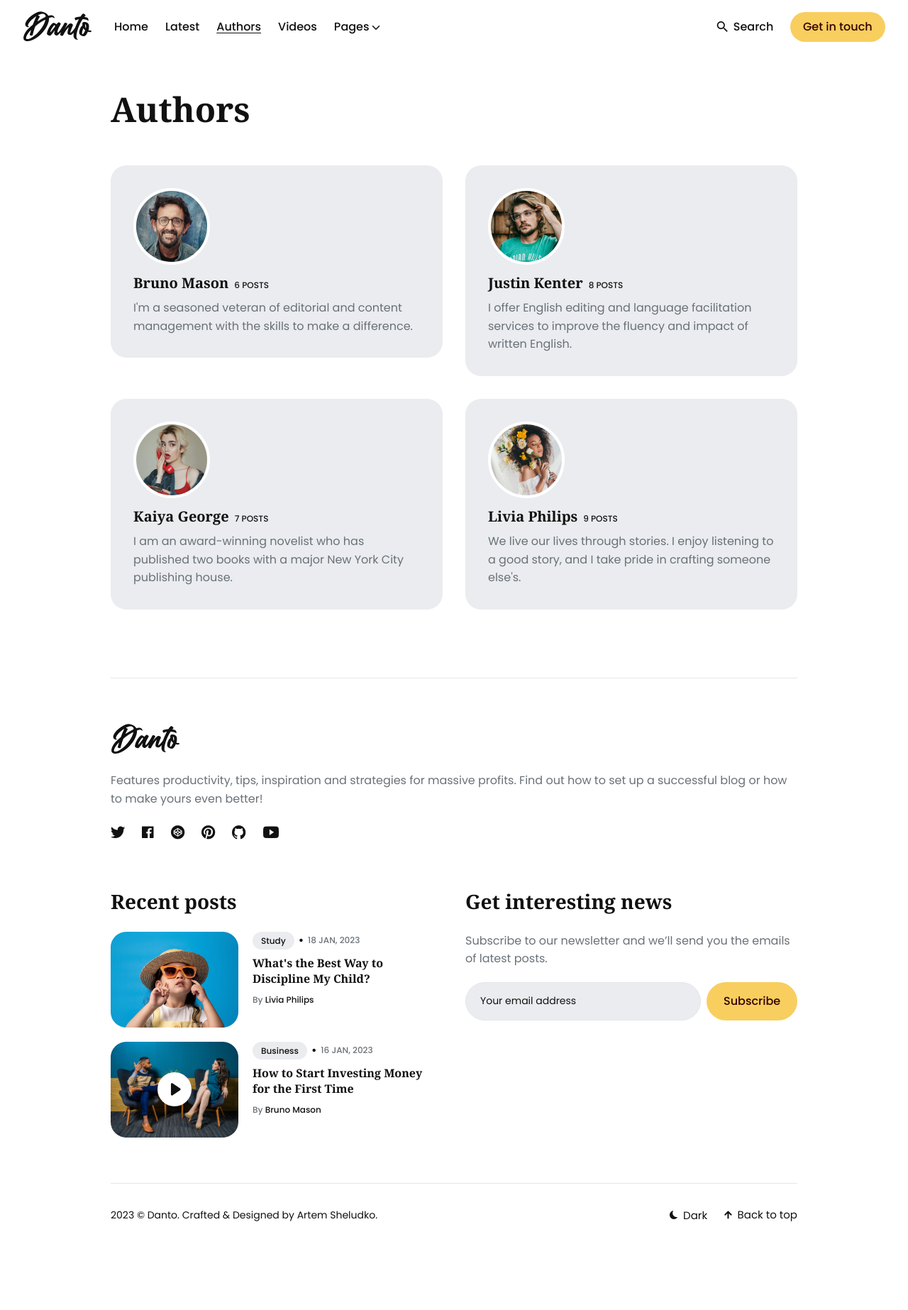
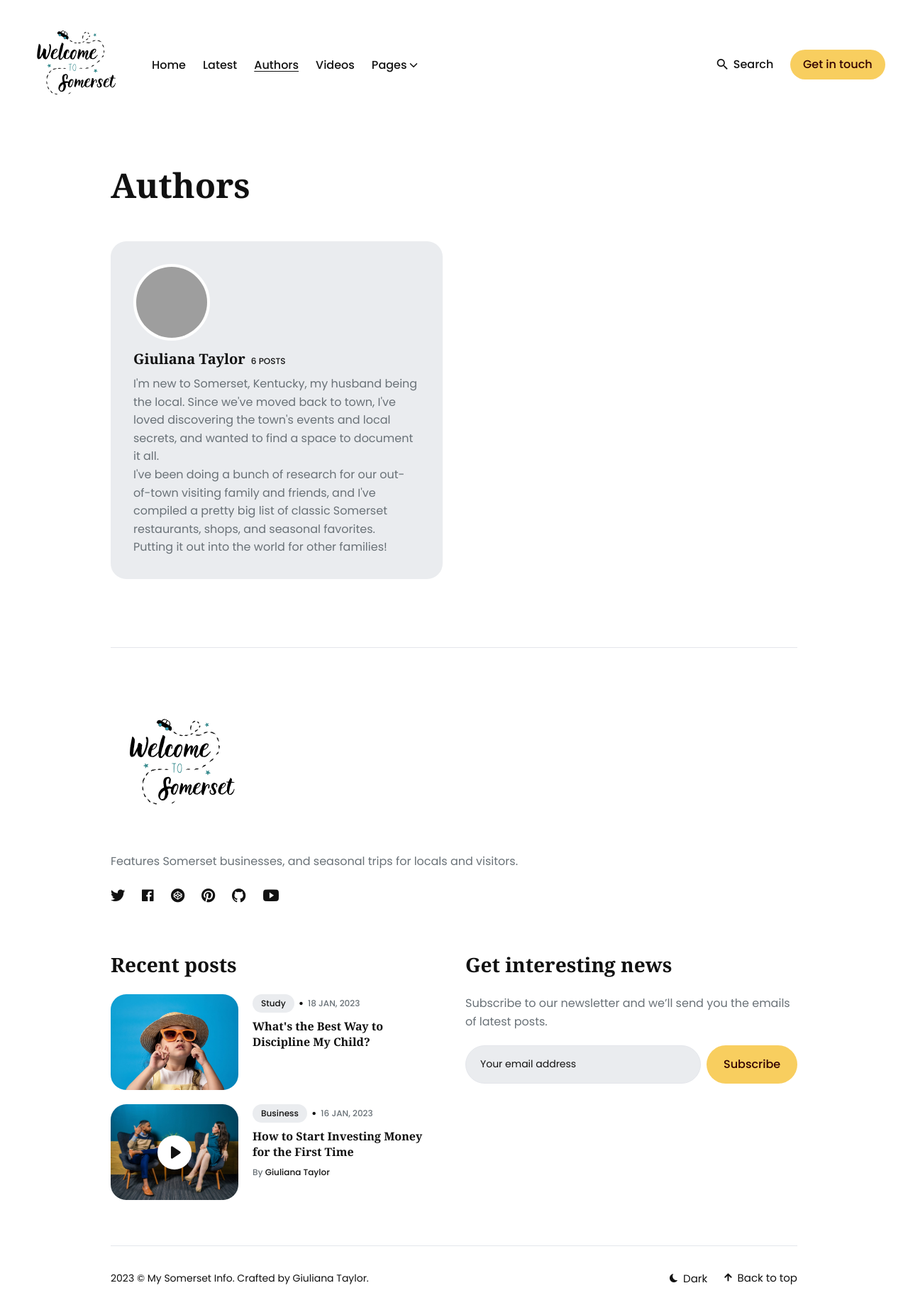
Before and after one commit to NmVAson/mysomersetinfo, a Jekyll site: the page built from _pages/authors.html, in a window 1280 px wide. Shown: the whole page at 71% size. Built offline with Jekyll 4.4.1, drawn with Linux system fonts in a browser that asks for light colours; before the commit the page ends 1757 px from its top, so only the background shows below that; grey boxes are pictures that could not be loaded.

Commit message:
Peplace placeholder text

```diff
--- a/_authors/admin.md
+++ b/_authors/admin.md
@@ -1,11 +1,15 @@
 ---
 username: admin
-name: Bruno Mason
-image: '/images/100.jpg'
-location:
+name: Giuliana Taylor
+image: '/images/giuls.jpg'
+location: Somerset, KY
 website:
-facebook: https://www.facebook.com
-twitter: https://twitter.com
-instagram: https://www.instagram.com
+facebook:
+twitter:
+instagram:
 ---
-I'm a seasoned veteran of editorial and content management with the skills to make a difference.
+I'm new to Somerset, Kentucky, my husband being the local. Since we've moved back to town, I've loved discovering the town's events and local secrets, and wanted to find a space to document it all.
+<br/>
+I've been doing a bunch of research for our out-of-town visiting family and friends, and I've compiled a pretty big list of classic Somerset restaurants, shops, and seasonal favorites.
+<br/>
+Putting it out into the world for other families!
--- a/_authors/justin.md
+++ /dev/null
@@ -1,11 +0,0 @@
----
-username: justin
-name: Justin Kenter
-image: '/images/101.jpg'
-location:
-website:
-twitter: https://twitter.com
-facebook: https://www.facebook.com
-instagram: https://www.instagram.com
----
-I offer English editing and language facilitation services to improve the fluency and impact of written English.
--- a/_authors/kaiya.md
+++ /dev/null
@@ -1,11 +0,0 @@
----
-username: kaiya
-name: Kaiya George
-image: '/images/102.jpg'
-location:
-website:
-twitter: https://twitter.com
-facebook: https://www.facebook.com
-instagram: https://www.instagram.com
----
-I am an award-winning novelist who has published two books with a major New York City publishing house.
--- a/_authors/livia.md
+++ /dev/null
@@ -1,11 +0,0 @@
----
-username: livia
-name: Livia Philips
-image: '/images/103.jpg'
-location:
-website:
-twitter: https://twitter.com
-facebook: https://www.facebook.com
-instagram: https://www.instagram.com
----
-We live our lives through stories. I enjoy listening to a good story, and I take pride in crafting someone else's.
--- a/_data/settings.yml
+++ b/_data/settings.yml
@@ -1,7 +1,7 @@
 #-------------------------------
 # Site Settings
-title: Danto
-description: Danto is a news and magazine Jekyll theme
+title: My Somerset Info
+description: A travel guide for Somerset, Kentucky
 logo: "/images/logo.svg" # You can add own logo. For example "/images/logo.svg".
 logo_dark: "/images/logo-dark.svg"
 color_scheme: auto # You can choose three modes auto, light, and dark. By default, the auto mode is set, which means the user can choose the light or dark mode themself.
@@ -41,8 +41,8 @@ cta_button:
 # Hero Settings
 hero:
   enable: true
-  hero_title: One Stop Daily News, Article, Inspiration, and Tips.
-  hero_description: Features productivity, tips, inspiration and strategies for massive profits. Find out how to set up a successful blog or how to make yours even better!
+  hero_title: A Local Trip Planning Guide For Our Out-of-Town Family and Friends.
+  hero_description: Restaurants — Shops — Seasonal Events — Tips
 
 
 #-------------------------------
@@ -70,7 +70,7 @@ authors_section:
 
 #-------------------------------
 # Footer Settings
-footer_description: Features productivity, tips, inspiration and strategies for massive profits. Find out how to set up a successful blog or how to make yours even better!
+footer_description: Features Somerset businesses, and seasonal trips for locals and visitors.
 
 
 # Social Links
@@ -100,7 +100,7 @@ mailchimp_settings:
 #-------------------------------
 # Contact Settings
 contact:
-  email: your@email.com # Add your form_id
+  email: giuliana@hey.com # Add your form_id
   description: Danto comes with a built-in contact form, that you can use with Formspree service to handle up to 50 submissions per month for free. You could also easily switch to another contact form service if you want. # Add a description of your form
 
 # NOTE
--- a/_includes/footer.html
+++ b/_includes/footer.html
@@ -13,7 +13,7 @@
         </div>
 
         <div class="footer__info">
-          <div class="copyright">{{site.time | date: '%Y'}} &copy; <a href="/">{{site.data.settings.title}}</a>. Crafted & Designed by <a href="https://jekyllthemes.io/developers/artem-sheludko">Artem Sheludko</a>.</div>
+          <div class="copyright">{{site.time | date: '%Y'}} &copy; <a href="/">{{site.data.settings.title}}</a>. Crafted by Giuliana Taylor.</div>
           <div class="footer__info__right">
             {% if site.data.settings.color_scheme == "auto" %}
             <div class="toggle-theme">
--- a/_sass/3-modules/_footer.scss
+++ b/_sass/3-modules/_footer.scss
@@ -63,7 +63,7 @@
 
   .logo-footer__image,
   .logo-footer__image__dark {
-    max-height: 50px;
+    max-height: 200px;
   }
 
   .logo-footer__image__dark {
--- a/_sass/3-modules/_header.scss
+++ b/_sass/3-modules/_header.scss
@@ -20,7 +20,7 @@
 
 .logo__image,
 .logo__image__dark {
-  max-height: 50px;
+  max-height: 150px;
 }
 
 .logo__image__dark {
```
Also changed, not shown: Gemfile.lock (added), images/logo-dark.svg, images/logo.svg, 1 other file.
